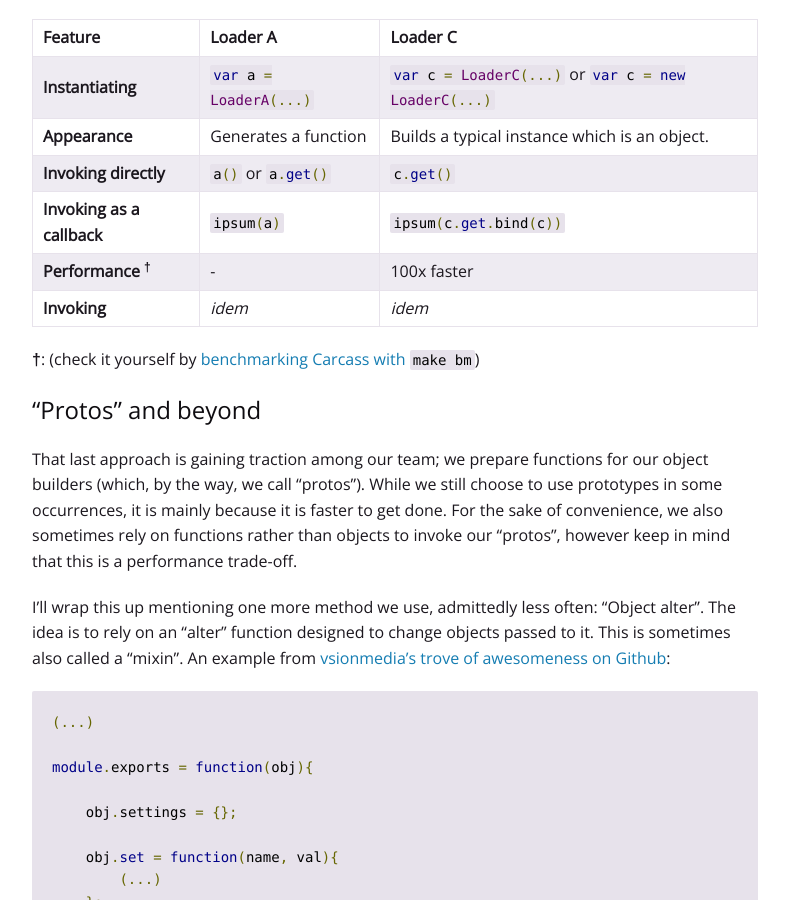
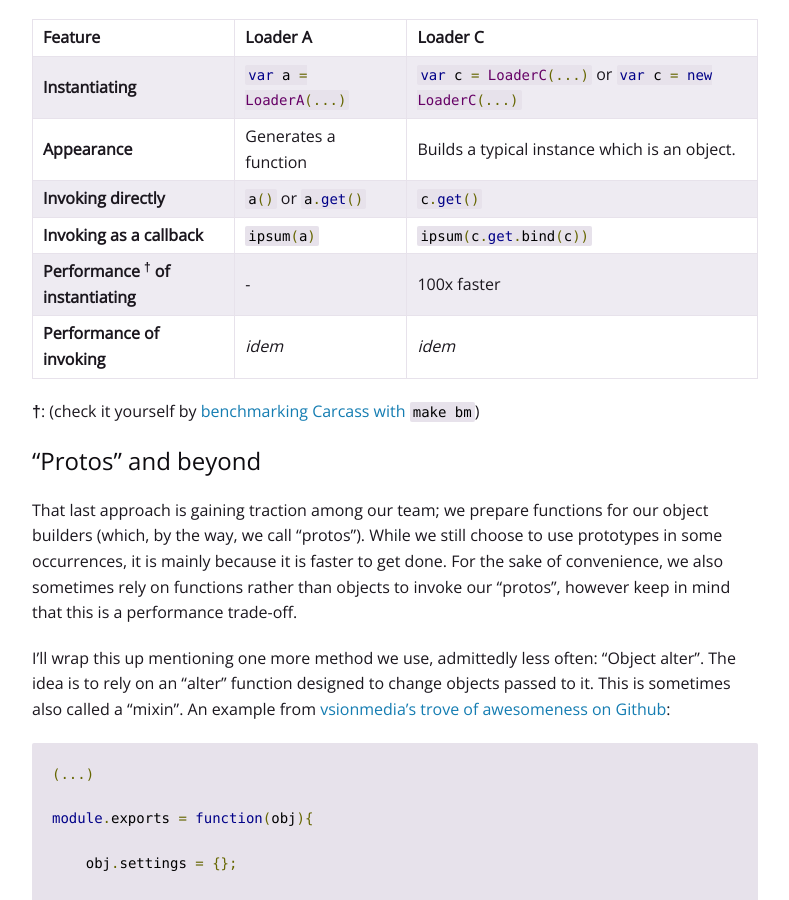
Before and after one commit to isabella232/devo-ps.github.io, a Jekyll site: the page built from _posts/blog/2013-07-11-code-reuse-with-nodejs.md, in a window 1280 px wide and 900 px high, scrolled down 3693 px. Shown: the whole window, without its empty margins (119-908 px from the left). Built offline with Jekyll 4.4.1, drawn with Linux system fonts in a browser that asks for light colours; comment, search, counter and statistics services are not loaded.

Commit message:
Small correction to my post.

```diff
--- a/_posts/blog/2013-07-11-code-reuse-with-nodejs.md
+++ b/_posts/blog/2013-07-11-code-reuse-with-nodejs.md
@@ -138,8 +138,8 @@ Feature | Loader A | Loader C
 **Appearance** | Generates a function | Builds a typical instance which is an object.
 **Invoking directly** | `a()` or `a.get()` | `c.get()`
 **Invoking as a callback** | `ipsum(a)` | `ipsum(c.get.bind(c))`
-**Performance <sup>†</sup>** | - | 100x faster
-**Invoking** | *idem* | *idem*
+**Performance <sup>†</sup> of instantiating** | - | 100x faster
+**Performance of invoking** | *idem* | *idem*
 
 **†**: (check it yourself by [benchmarking Carcass with `make bm`](https://github.com/devo-ps/carcass/blob/master/Makefile))
 
```
